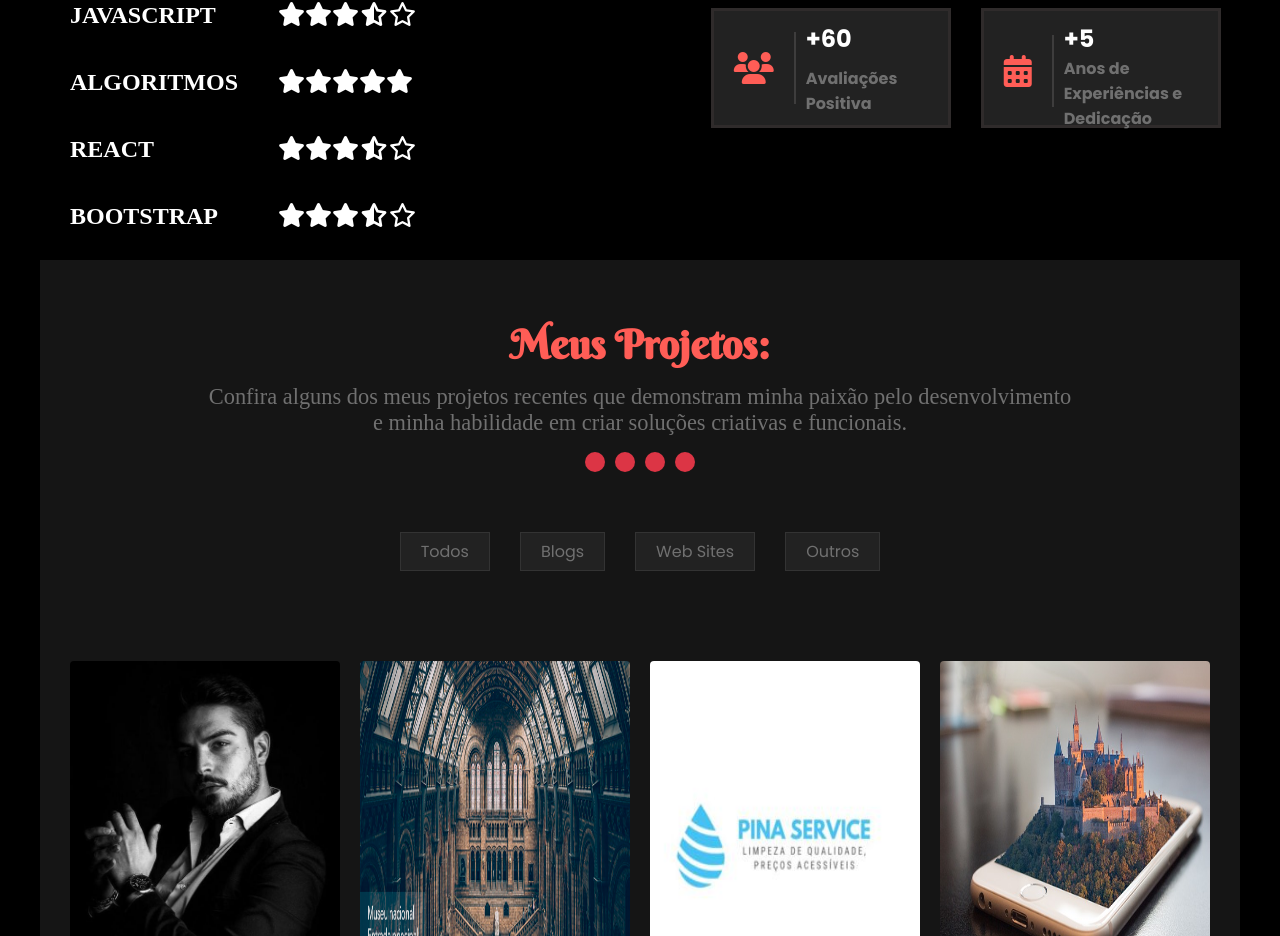
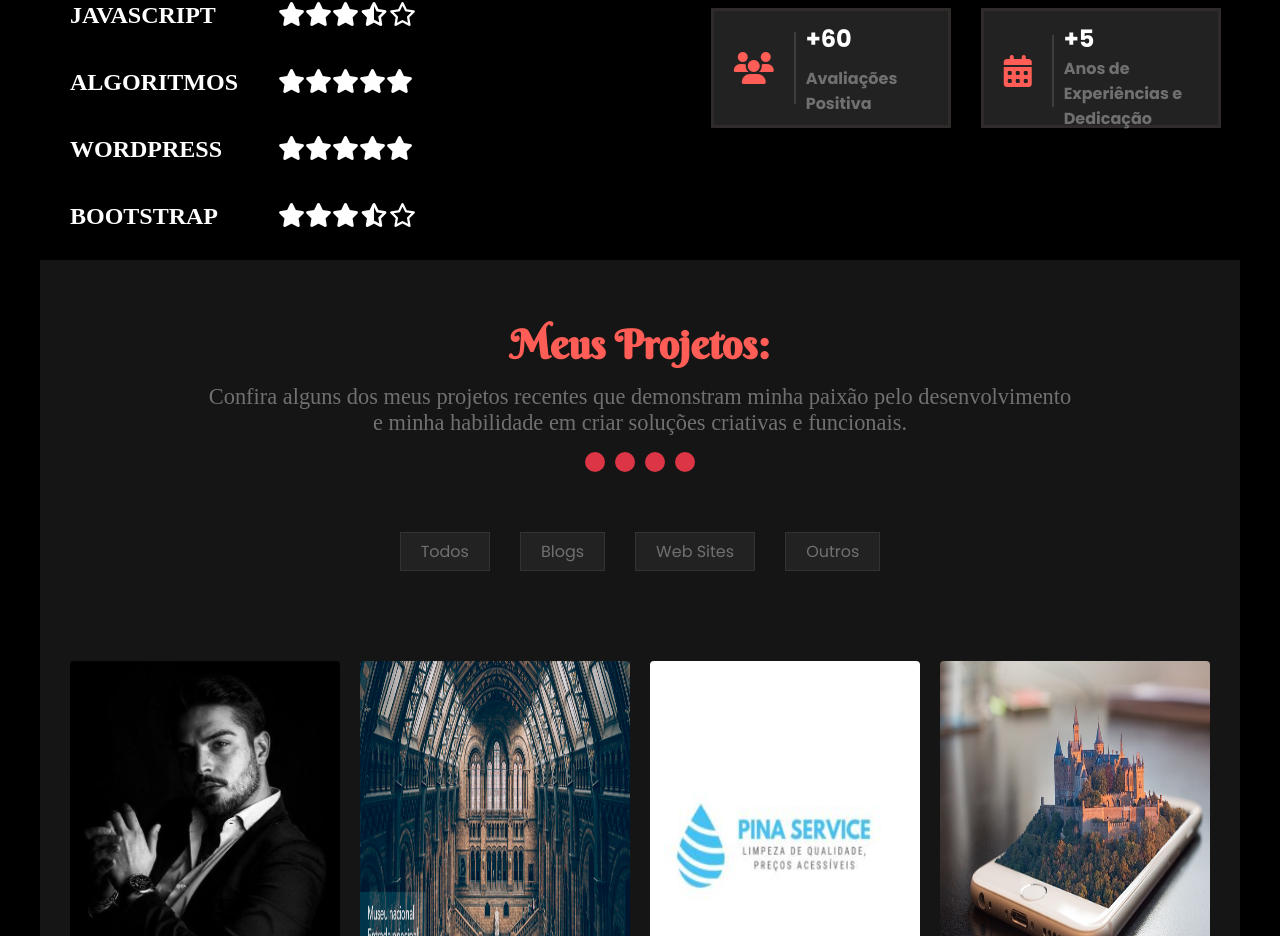
Before and after one commit to RaulrPina/Portifolio, a plain HTML site: page index.html in a window 1280 px wide. Shown: the part 3674-4610 px from the top of the page. Drawn offline with Linux system fonts and the light colour scheme.

Commit message:
atualização de curiculo

```diff
--- a/index.html
+++ b/index.html
@@ -215,13 +215,13 @@
 						<li><i class="fa-sharp fa-solid fa-star"></i></li>
 						<li><i class="fa-sharp fa-solid fa-star"></i></li>
 					</ul>
-					<h3>REACT</h3>
+					<h3>WORDPRESS</h3>
 					<ul>
 						<li><i class="fa-sharp fa-solid fa-star"></i></li>
 						<li><i class="fa-sharp fa-solid fa-star"></i></li>
 						<li><i class="fa-sharp fa-solid fa-star"></i></li>
-						<li><i class="fa-solid fa-star-half-stroke"></i></li>
-						<li><i class="fa-regular fa-star"></i></li>
+						<li><i class="fa-sharp fa-solid fa-star"></i></li>
+						<li><i class="fa-sharp fa-solid fa-star"></i></li>
 					</ul>
 					<h3>BOOTSTRAP</h3>
 					<ul>
```
Also changed, not shown: 1 other file.
